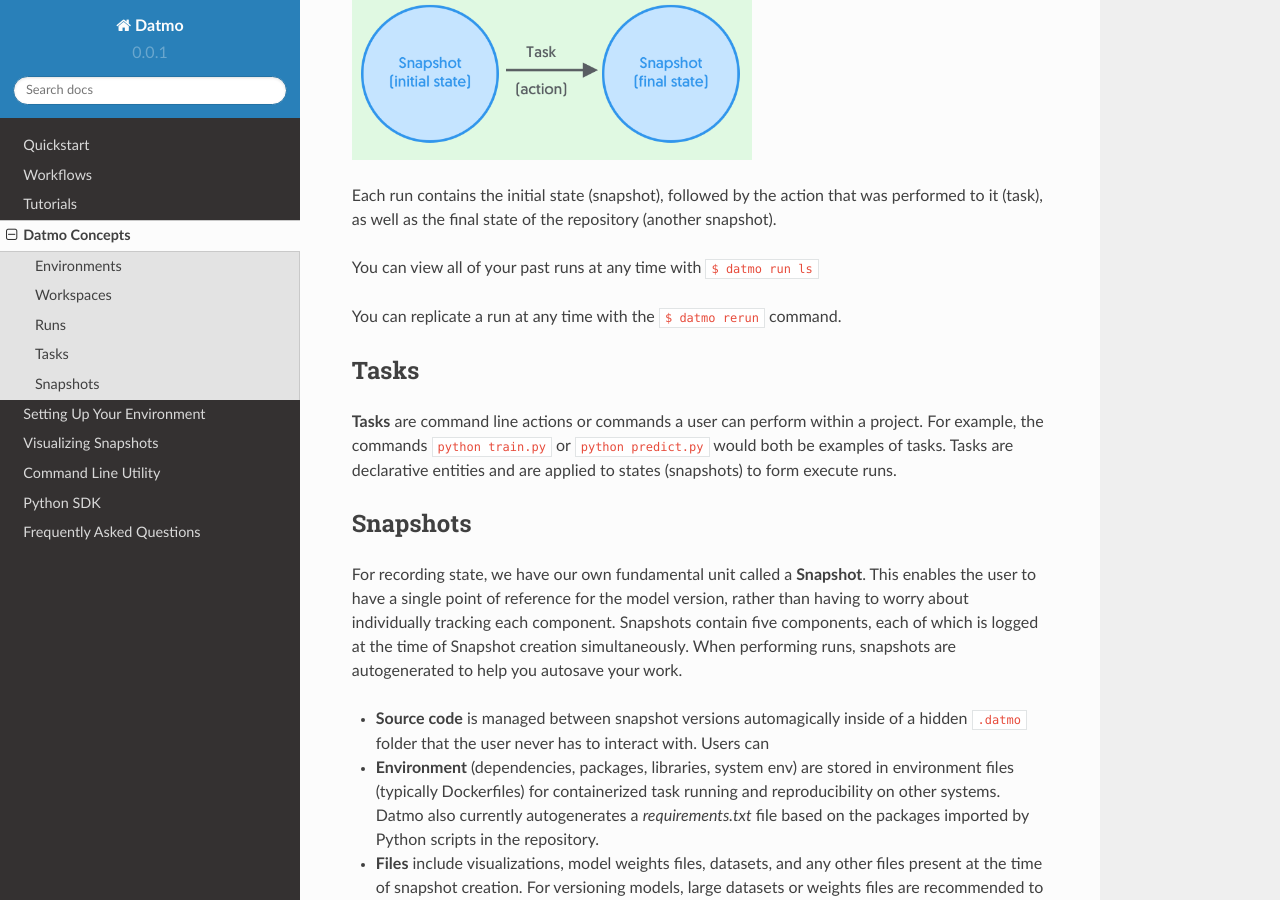
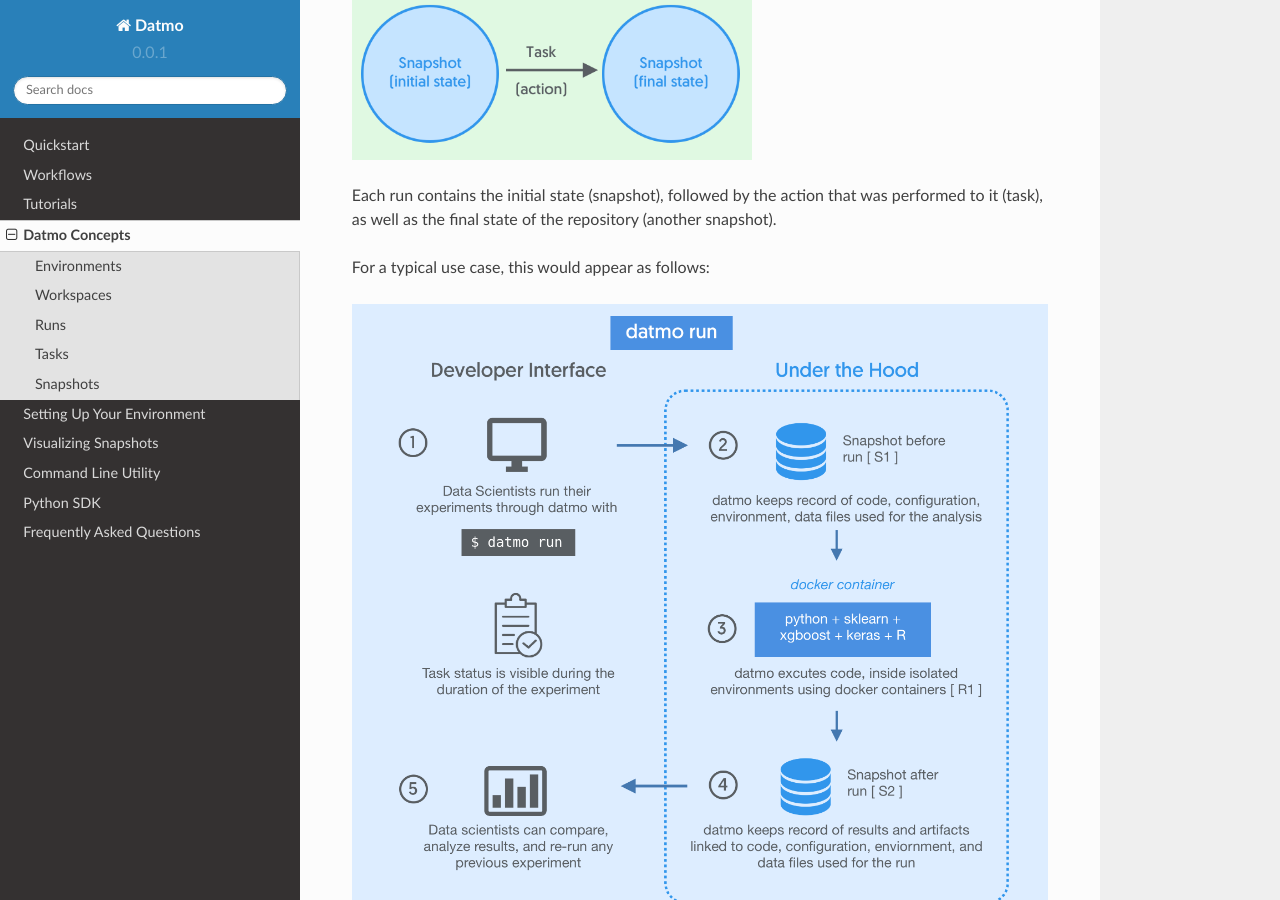
Before and after one commit to datmo/datmo, a Sphinx documentation site: the page built from docs/concepts.rst, in a window 1280 px wide and 900 px high, scrolled down 818 px. Built offline with Sphinx 7.4.7 and the Read the Docs theme 2.0.0, drawn with Linux system fonts in a browser that asks for light colours; pages that are not in the unit, such as notebooks, are missing from menus.

Commit message:
Add runs diagram to docs on concepts page

```diff
--- a/docs/concepts.rst
+++ b/docs/concepts.rst
@@ -29,6 +29,12 @@
 
 Each run contains the initial state (snapshot), followed by the action that was performed to it (task), as well as the final state of the repository (another snapshot).
 
+For a typical use case, this would appear as follows:
+
+.. image:: img/run-diagram.png
+    :width: 800
+    :alt: Diagram explaining recording of state during an experiment run
+
 You can view all of your past runs at any time with ``$ datmo run ls``
 
 You can replicate a run at any time with the ``$ datmo rerun`` command.
```
Also changed, not shown: docs/img/run-diagram.png (added).
